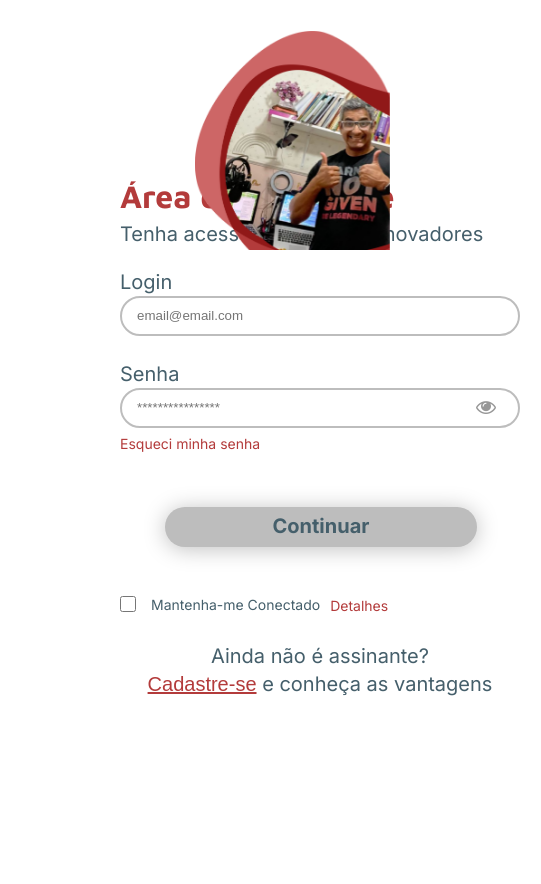
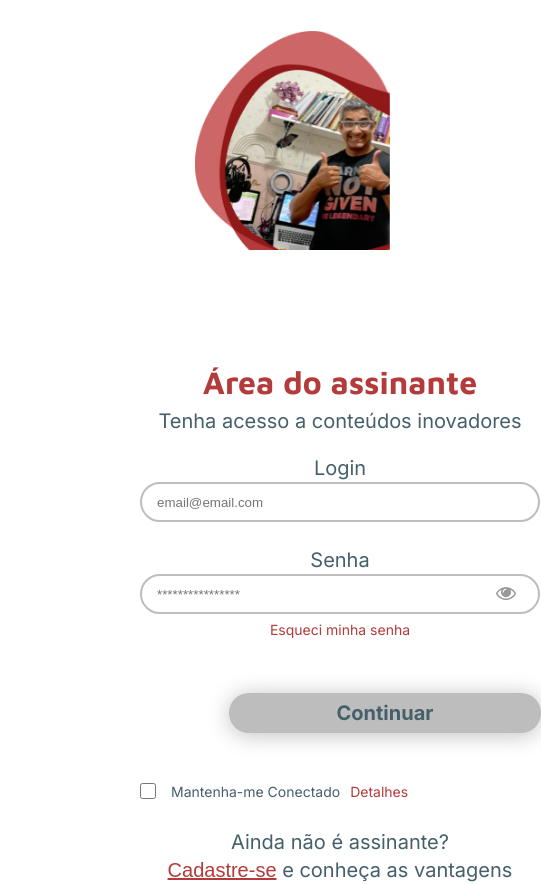
Before and after one commit to Pipoca-Agil/frontend, a React (Create React App) app: page /login in a window 390 px wide. Shown: the whole page, 541 px wide, since content can reach past the window. Before the commit the page ends 844 px from the top, so only its background shows below. Built offline with nearby package versions, Linux system fonts and the light colour scheme; a web font is replaced by a local one.

Commit message:
baixa a imagem para tablet

```diff
--- a/src/pages/Login/style.ts
+++ b/src/pages/Login/style.ts
@@ -1,4 +1,6 @@
 import styled, { createGlobalStyle } from "styled-components";
+import LoginImage from "./Imgs/ImagemLogin.png"
+import VectorImg from "./Imgs/Vector.png"
 
 import 'font-awesome/css/font-awesome.css';
 
@@ -9,8 +11,8 @@ export const GlobalStyles = createGlobalStyle`
 
   body {
     overflow-x: hidden;
-    max-height: 100vh;
-    max-width: 100vw;
+    max-height: 100%;
+    max-width: 100%;
   }
 
   /* Estilize a barra de rolagem no Chrome e navegadores baseados em WebKit */
@@ -27,7 +29,22 @@ export const Body = styled.body`
 export const StyledLoginPage = styled.main`
   display: flex;
   height: 100vh;
-  justify-content: space-around;
+  align-items: center;
+  justify-content: center;
+
+  @media (max-width: 1024px) {
+    flex-direction: column;
+    align-items: center;
+    justify-content: center;
+  }
+
+  @media (max-width: 600px) {
+    padding: 0 2rem;
+    text-align: center;
+    align-items: center;
+    justify-content: center;
+  }
+
 `
 
 export const LogoImage = styled.div`
@@ -50,6 +67,7 @@ export const Title = styled.h4`
   font-weight: 700;
   line-height: 3.52rem; /* 110% */
   margin-bottom: 1.2rem;
+
 `
 
 export const SubTitle = styled.p`
@@ -98,6 +116,15 @@ padding: 0.5rem 1.5rem;
 export const ImageWrapper = styled.div`
 width: 50vw;
 height: 100%;
+
+@media (max-width: 1024px) {
+  width: 100%;
+  height: 287px;
+}
+
+@media (max-width: 600px) {
+
+}
 `
 
 export const Image = styled.img`
@@ -106,6 +133,11 @@ export const Image = styled.img`
   width: 50vw;
   right:0px;
   top: 30px;
+  content: ${LoginImage};
+
+  @media (max-width: 600px) {
+    content: ${VectorImg};
+  }
 `
 export const FormGroup = styled.div`
   margin-top: 2.4rem;
```
Also changed, not shown: src/pages/Login/Imgs/Capturar 1.png (added).
